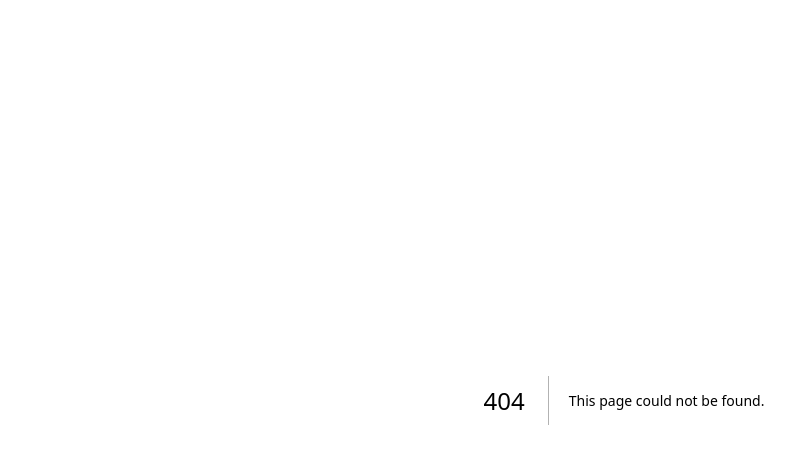
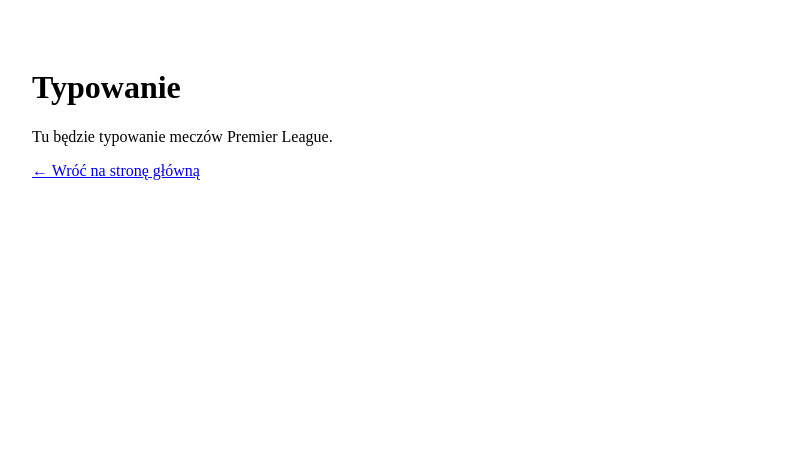
Before and after one commit to red-devils-united/typer-premier-league, a Next.js app: page /typowanie in a window 1280 px wide. Before the commit this address had no page. Shown: the top 464 px of the page, without its empty margins (16-811 px from the left). Built offline with nearby package versions, Linux system fonts and the light colour scheme.

Commit message:
Create typowanie.tsx

```diff
--- /dev/null
+++ b/pages/typowanie.tsx
@@ -0,0 +1,14 @@
+import Link from "next/link";
+
+export default function Typowanie() {
+  return (
+    <main style={{ padding: 40 }}>
+      <h1>Typowanie</h1>
+      <p>Tu będzie typowanie meczów Premier League.</p>
+
+      <p>
+        <Link href="/">← Wróć na stronę główną</Link>
+      </p>
+    </main>
+  );
+}
```
